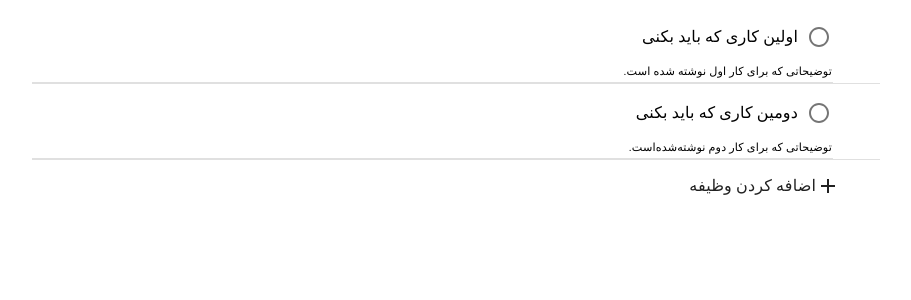
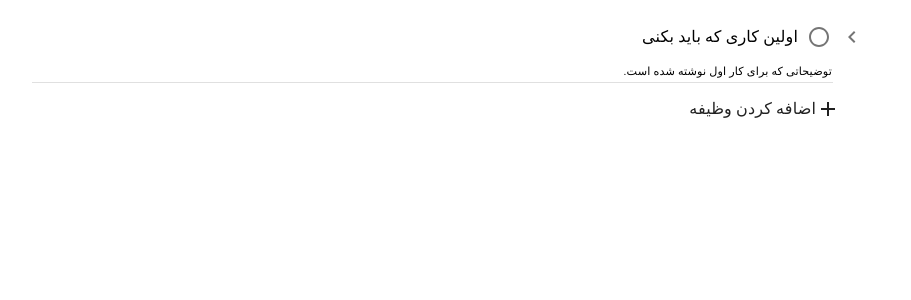
Before and after one commit to usfstdd/pomodoro, a React (Create React App) app: page / in a window 1280 px wide. Shown: the top 300 px of the page, without its empty margins (184-1095 px from the left). Built offline with nearby package versions, Linux system fonts and the light colour scheme.

Commit message:
add TodoHasChild prop to todoItem

```diff
--- a/src/TodoList.js
+++ b/src/TodoList.js
@@ -1,19 +1,31 @@
 import List from "@material-ui/core/List";
 import TodoItem from "./TodoItem";
-import { Divider } from "@material-ui/core";
 
 import { TodosContext } from "./todos-context";
 import { useContext } from "react";
-function TodoList() {
+
+function TodoList({ parentId = null }) {
   const { todos } = useContext(TodosContext);
+
+  const todoHasChild = (id) => {
+    for (let i = 0; i < todos.length; i++) {
+      if (todos[i].parentId === id) return true;
+    }
+    return false;
+  };
+
   return (
-    <List>
-      {todos.map((todo) => (
-        <div>
-          <TodoItem todo={todo} />
-          <Divider />
-        </div>
-      ))}
+    <List style={{ width: "100%" }}>
+      {todos.map((todo) => {
+        if (todo.parentId === parentId) {
+          return (
+            <div className="singleListItem" key={todo.id}>
+              <TodoItem todo={todo} todoHasChild={todoHasChild(todo.id)} />
+            </div>
+          );
+        }
+        return "";
+      })}
     </List>
   );
 }
```
